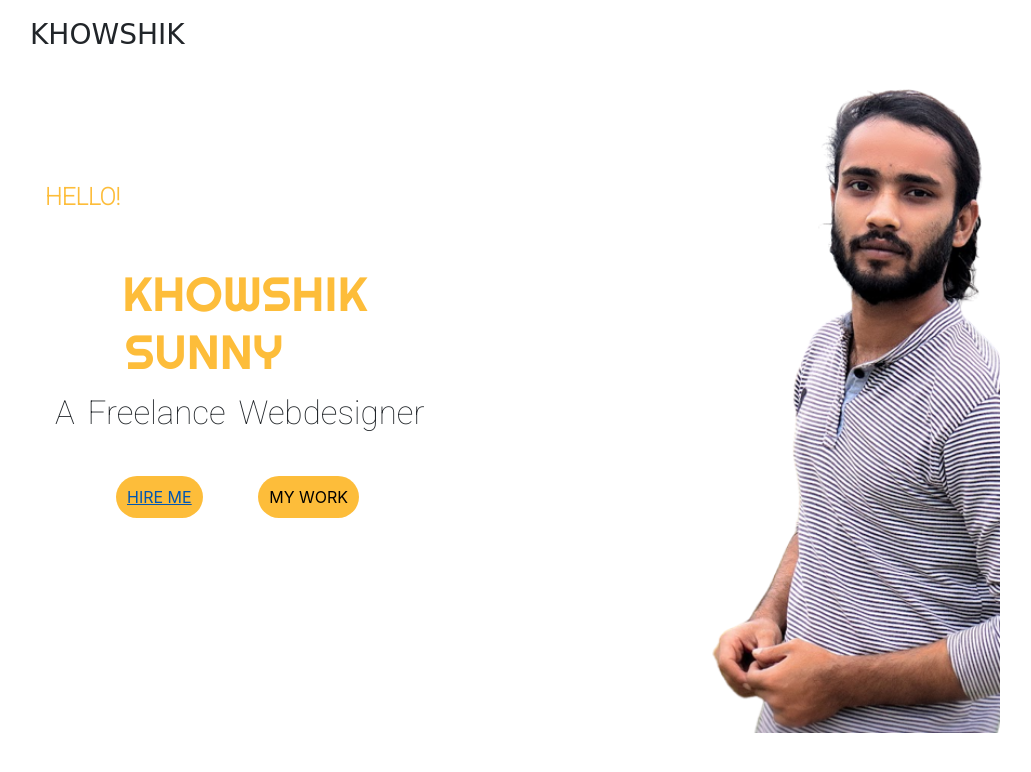
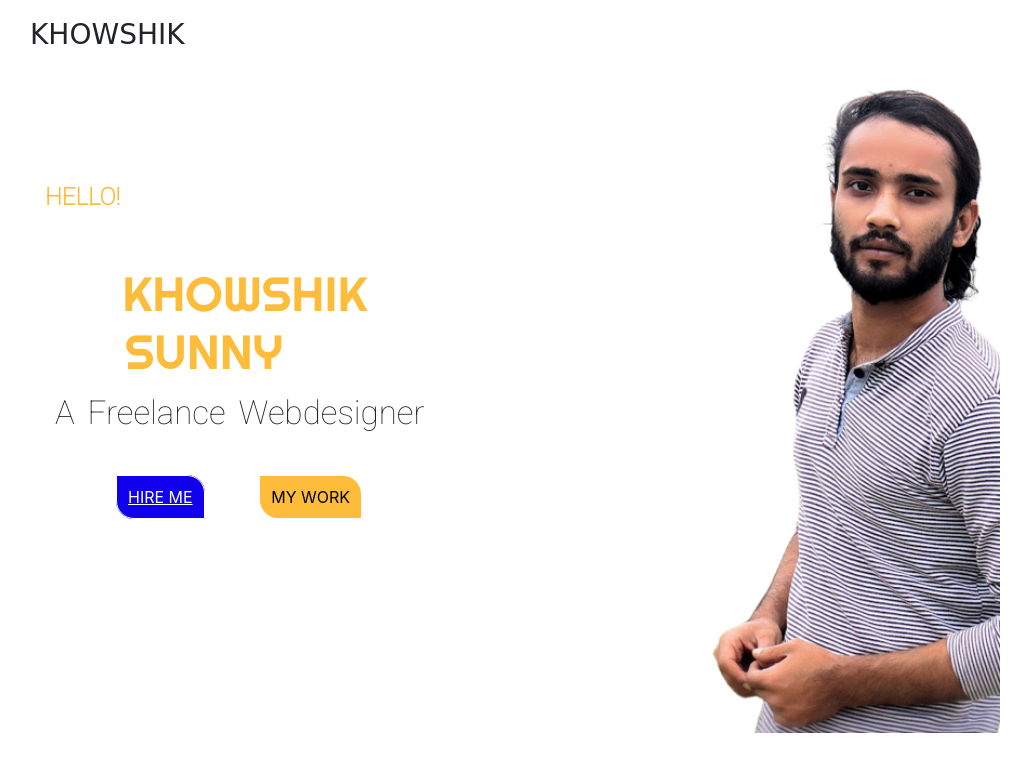
Before and after one commit to KhowshikSunny/my-simple-portfolio-page, a plain HTML site: page index.html in a window 1280 px wide. In both pictures the pointer is over the link "HIRE ME". Shown: the whole page, without its empty margins (106-1137 px from the left). Drawn offline with nearby package versions, Linux system fonts and the light colour scheme; a web font is replaced by a local one.

Commit message:
added some transition

```diff
--- a/css/style.css
+++ b/css/style.css
@@ -1,34 +1,41 @@
 @import url('https://fonts.googleapis.com/css2?family=Montserrat:wght@100&family=Open+Sans:wght@300&family=Righteous&family=Roboto:wght@100&family=Tilt+Prism&family=Yellowtail&display=swap');
-*{
+
+* {
     margin: 0;
     padding: 0;
 }
-body{
+
+body {
     padding-top: 10px;
     background-color: black;
     color: white;
 }
-.header-section{
+
+.header-section {
     width: 80%;
     margin: auto;
 }
+
 .header-section h3 {
     width: 35%;
     position: absolute;
     padding: 8px;
     font-family: 'Tilt Prism', cursive;
 }
+
 .header-section ul {
     width: 60%;
     float: right;
     position: relative;
     text-align: right;
 }
+
 .header-section ul li {
     display: inline-block;
     padding: 8px;
 }
-.header-section ul li a{
+
+.header-section ul li a {
     text-decoration: none;
     color: white;
     padding: 8px;
@@ -36,16 +43,19 @@ body{
     transition: 0.8s;
     font-family: 'Roboto', sans-serif;
 }
-.header-section ul li a:hover{
+
+.header-section ul li a:hover {
     color: yellow;
     transition: 0.8s;
     border-bottom: 2px solid #fdbd3a;
 
 }
-.banner-section{
+
+.banner-section {
     width: 100%;
 
 }
+
 .text-area {
     width: 36%;
 
@@ -53,6 +63,7 @@ body{
     margin-top: 112px;
     margin-left: 151px;
 }
+
 .text-area p {
     color: #fdbd3a;
     font-family: 'Roboto', sans-serif;
@@ -60,13 +71,15 @@ body{
     font-size: 24px;
     margin-bottom: 50px;
 }
-.text-area h1{
+
+.text-area h1 {
     font-family: 'Righteous', cursive;
     text-transform: uppercase;
     font-size: 48px;
     color: #fdbd3a;
 }
-.text-area .span1{
+
+.text-area .span1 {
     color: #fff;
 }
 
@@ -74,6 +87,7 @@ body{
     color: #fdbd3a;
     margin-left: 80px;
 }
+
 .text-area h3 {
     text-transform: capitalize;
     font-size: 33px;
@@ -82,24 +96,35 @@ body{
     font-family: 'Roboto', sans-serif;
     word-spacing: 5px;
 }
+
 .button-section {
     color: white;
     padding: 20px;
     margin-top: 32px;
 }
+
 .button-section a {
     margin-left: 51px;
     padding: 11px;
-    border-radius: 34px;
+    border-radius: 0px 18px 0px 18px;
     text-decoration: none;
     background-color: #fdbd3a;
     color: black;
+
 }
 
-.img-section{
+.button-section a:hover {
+    background-color: #1000ee;
+    color: rgb(255, 255, 255);
+    transition: 1.5s;
+    border: 1px solid #ffffff;
+}
+
+.img-section {
     width: 48%;
     float: right;
 }
+
 .img-section img {
     margin-top: -20px;
     float: right;
```
